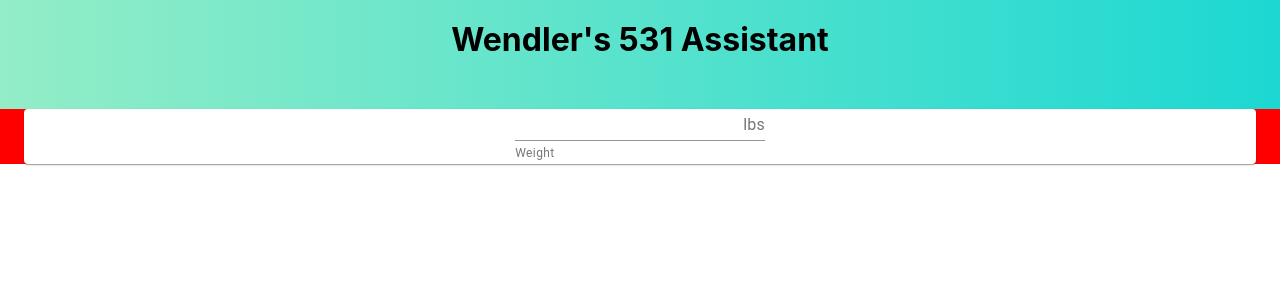
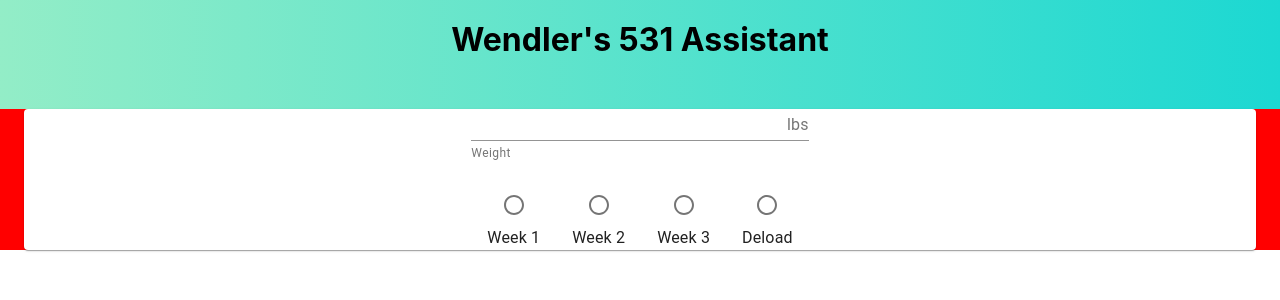
Before and after one commit to ArthurKingReyes/WendlersReact, a React (Create React App) app: page / in a window 1280 px wide. Shown: the top 300 px of the page. Built offline with nearby package versions, Linux system fonts and the light colour scheme.

Commit message:
created radio buttons for week selection

```diff
--- a/src/components/main.js
+++ b/src/components/main.js
@@ -4,7 +4,10 @@ import Paper from '@material-ui/core/Paper';
 import FormControl from '@material-ui/core/FormControl';
 import Input from '@material-ui/core/Input';
 import FormHelperText from '@material-ui/core/FormHelperText';
+import FormControlLabel from '@material-ui/core/FormControlLabel';
 import InputAdornment from '@material-ui/core/InputAdornment';
+import RadioGroup from '@material-ui/core/RadioGroup';
+import Radio from '@material-ui/core/Radio';
 
 class Main extends Component {
     state = {
@@ -31,8 +34,15 @@ class Main extends Component {
                         endAdornment={<InputAdornment position="end">lbs</InputAdornment>}
                     />
                     <FormHelperText>Weight</FormHelperText>
+                    <br/>
 
                     {/* Radio buttons for week selection */}
+                    <RadioGroup row>
+                        <FormControlLabel value="week1" control={<Radio />} label="Week 1" labelPlacement="bottom"/>
+                        <FormControlLabel value="week2" control={<Radio />} label="Week 2" labelPlacement="bottom"/>
+                        <FormControlLabel value="week3" control={<Radio />} label="Week 3" labelPlacement="bottom"/>
+                        <FormControlLabel value="deload" control={<Radio />} label="Deload" labelPlacement="bottom"/>
+                    </RadioGroup>
                 </FormControl>
               </Paper>
             </Container>
```
